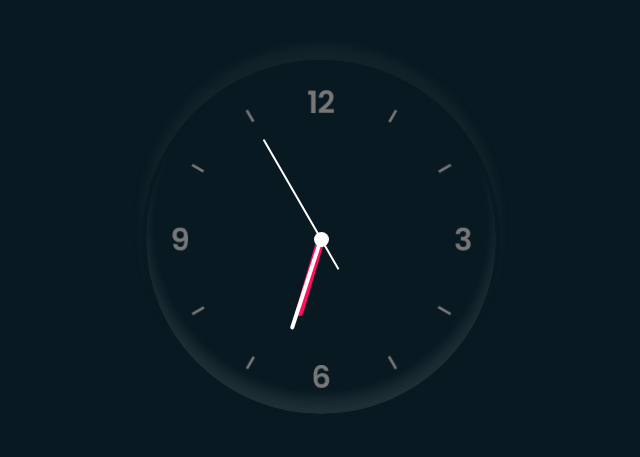
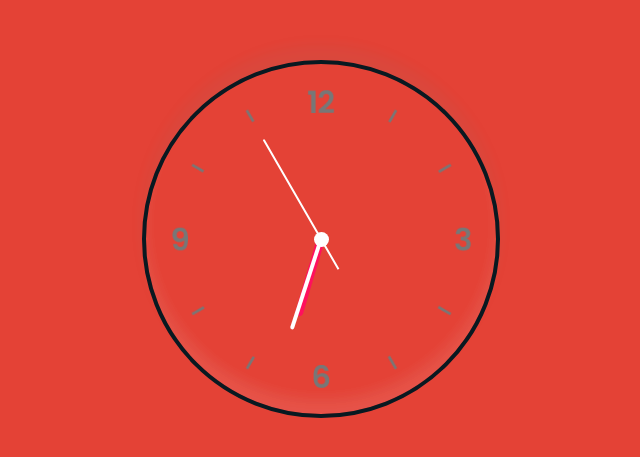
Before and after one commit to jilpatel13/clock-ui, a plain HTML site: page index.html in a window 1280 px wide. Shown: the part 169-626 px from the top of the page, without its empty margins (319-959 px from the left). Drawn offline with Linux system fonts and the light colour scheme.

Commit message:
Update style.css

```diff
--- a/style.css
+++ b/style.css
@@ -4,7 +4,7 @@ body
   justify-content: center;
   align-items: center;
   min-height: 100vh;
-  background: #091921;
+  background: #E44236;
 }
 .clock
 {
```
